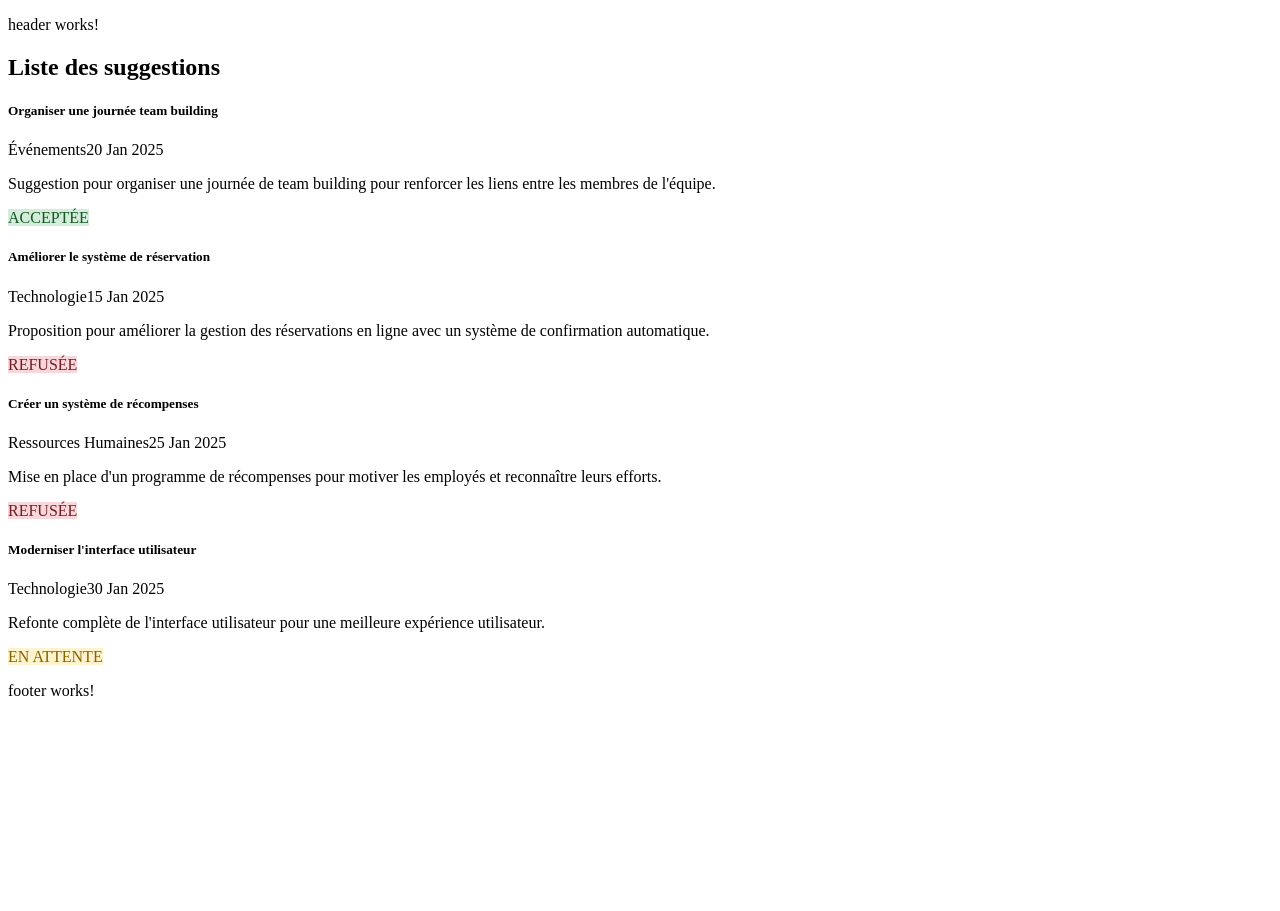
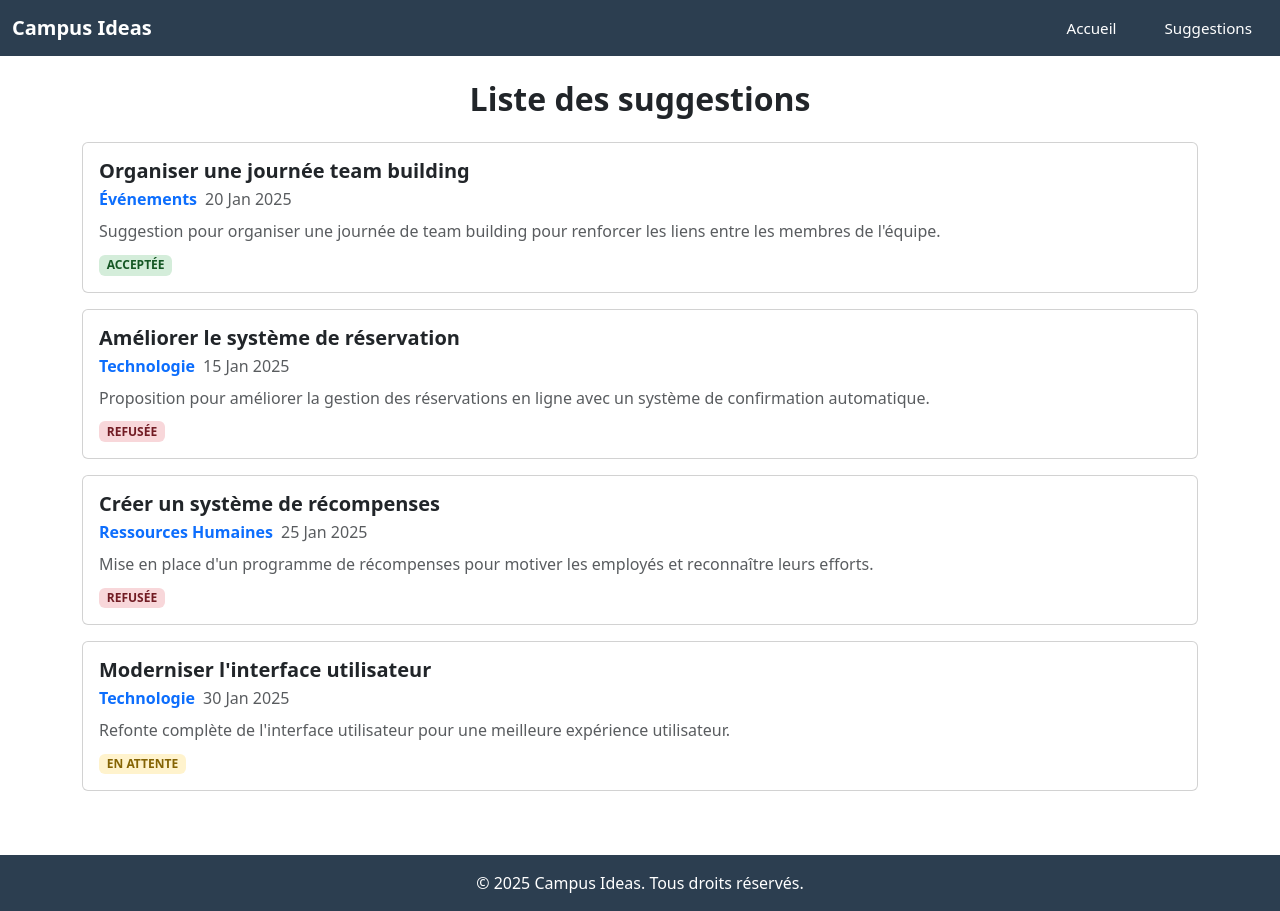
Before and after one commit to Bridgett7/Angular-Workshop, an Angular app: page / in a window 1280 px wide. Before the commit the page ends 800 px from the top, so only its background shows below. Built offline with nearby package versions, Linux system fonts and the light colour scheme.

Commit message:
feat: ajout UI header/footer + Bootstrap

```diff
--- a/angular.json
+++ b/angular.json
@@ -37,6 +37,7 @@
               }
             ],
             "styles": [
+              "node_modules/bootstrap/dist/css/bootstrap.min.css",
               "src/styles.css"
             ],
             "scripts": []
--- a/package.json
+++ b/package.json
@@ -18,6 +18,7 @@
     "@angular/platform-browser": "^18.2.0",
     "@angular/platform-browser-dynamic": "^18.2.0",
     "@angular/router": "^18.2.0",
+    "bootstrap": "^5.3.8",
     "rxjs": "~7.8.0",
     "tslib": "^2.3.0",
     "zone.js": "~0.14.10"
--- a/src/app/core/footer/footer.component.html
+++ b/src/app/core/footer/footer.component.html
@@ -1 +1,3 @@
-<p>footer works!</p>
+<footer class="text-center py-3 mt-4" style="background-color: #2c3e50; color: white;">
+  <p class="mb-0">&copy; 2025 Campus Ideas. Tous droits réservés.</p>
+</footer>
--- a/src/app/core/header/header.component.css
+++ b/src/app/core/header/header.component.css
@@ -0,0 +1,13 @@
+.nav-link-custom {
+  color: white;
+  text-decoration: none;
+  padding: 6px 16px;
+  border-radius: 4px;
+  font-size: 0.95rem;
+  cursor: pointer;
+  transition: background-color 0.2s;
+}
+
+.nav-link-custom:hover {
+  color: #ddd;
+}
--- a/src/app/core/header/header.component.html
+++ b/src/app/core/header/header.component.html
@@ -1 +1,9 @@
-<p>header works!</p>
+<nav class="navbar navbar-dark" style="background-color: #2c3e50;">
+  <div class="container-fluid">
+    <a class="navbar-brand fw-bold" href="#">Campus Ideas</a>
+    <div class="d-flex gap-3 align-items-center">
+      <a class="nav-link-custom" href="#">Accueil</a>
+      <a class="nav-link-custom" href="#">Suggestions</a>
+    </div>
+  </div>
+</nav>
--- a/src/styles.css
+++ b/src/styles.css
@@ -1 +1,3 @@
+@import url('https://cdn.jsdelivr.net/npm/bootstrap@5.3.0/dist/css/bootstrap.min.css');
+
 /* You can add global styles to this file, and also import other style files */
```
Also changed, not shown: 1 other file (tests, documents, lock files or other folders).
